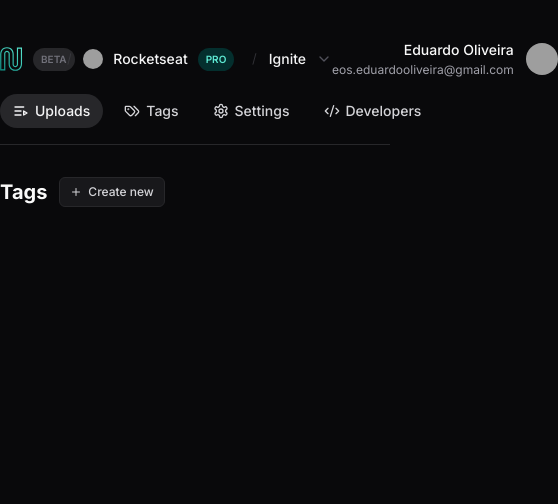
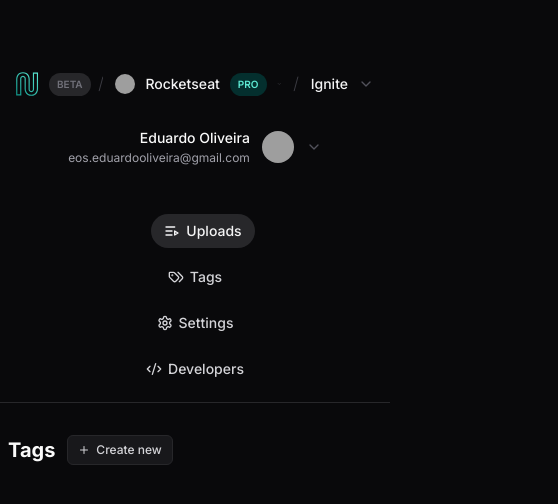
Before and after one commit to eosantos/data-list, a React (Vite) app: page / in a window 390 px wide. Shown: the top 504 px of the page, 558 px wide, since content can reach past the window. Built offline with nearby package versions, Linux system fonts and the light colour scheme; grey boxes are pictures that could not be loaded.

Commit message:
Improving mobile style

```diff
--- a/src/app.tsx
+++ b/src/app.tsx
@@ -13,7 +13,7 @@ export function App() {
       </div>
 
       <main className="max-w-6xl mx-auto space-y-5">
-        <div className="flex items-center gap-3">
+        <div className="flex items-center gap-3 ms-2 md:ms-4">
           <h1 className="text-xl font-bold">Tags</h1>
           <Button className='primary'>
             <Plus className="size-3" />
--- a/src/components/header.tsx
+++ b/src/components/header.tsx
@@ -1,15 +1,14 @@
-import { ChevronDown } from 'lucide-react'
-
-import nivoLogo from '../assets/logo-n.svg'
-import { Badge } from './ui/badge'
+import { ChevronDown } from 'lucide-react';
+import nivoLogo from '../assets/logo-n.svg';
+import { Badge } from './ui/badge';
 
 export function Header() {
   return (
-    <div className="max-w-[1200px] mx-auto flex items-center justify-between">
+    <div className="max-w-[1200px] mx-[auto] my-8">
+      <div className="flex flex-col items-center justify-center md:flex-row md:justify-between gap-8 mx-4">
         <div className="flex items-center gap-3">
           <div className="flex items-center gap-2.5">
-          <img src={nivoLogo} alt="nivo.video" />
-
+            <img src={nivoLogo} alt="logo-n" />
             <Badge>BETA</Badge>
           </div>
 
@@ -35,11 +34,8 @@ export function Header() {
               className="size-5 rounded-full"
               alt=""
             />
-
             <span className="text-sm font-medium text-zinc-100">Rocketseat</span>
-
             <Badge variant="primary">PRO</Badge>
-
             <ChevronDown className="text-zinc-600 size-4" />
           </div>
 
@@ -61,7 +57,6 @@ export function Header() {
 
           <div className="flex items-center gap-2.5">
             <span className="text-sm font-medium text-zinc-100">Ignite</span>
-
             <ChevronDown className="text-zinc-600 size-4" />
           </div>
         </div>
@@ -79,5 +74,6 @@ export function Header() {
           <ChevronDown className="size-4 text-zinc-600" />
         </div>
       </div>
-  )
+    </div>
+  );
 }
--- a/src/components/tabs.tsx
+++ b/src/components/tabs.tsx
@@ -3,8 +3,8 @@ import { ListVideo, Tags, Settings, Code2 } from 'lucide-react'
 export function Tabs() {
   return (
     <div className="border-b border-zinc-800 py-4">
-      <nav className="flex items-center gap-2 max-w-[1200px] mx-auto">
-        <a href="" className="py-1.5 px-3 bg-zinc-800 text-zinc-100 inline-flex items-center text-sm gap-1.5 font-medium rounded-full border border-transparent">
+      <nav className="flex flex-col items-center justify-start sm:flex-row gap-3 mx-auto max-w-[1200px]">
+        <a href="" className="py-1.5 px-3 bg-zinc-800 text-zinc-100 inline-flex items-center text-sm gap-1.5 font-medium rounded-full border border-transparent ms-4">
           <ListVideo className="size-4" />
           Uploads
         </a>
```
Lines whose indentation alone changed are shown as unchanged.
